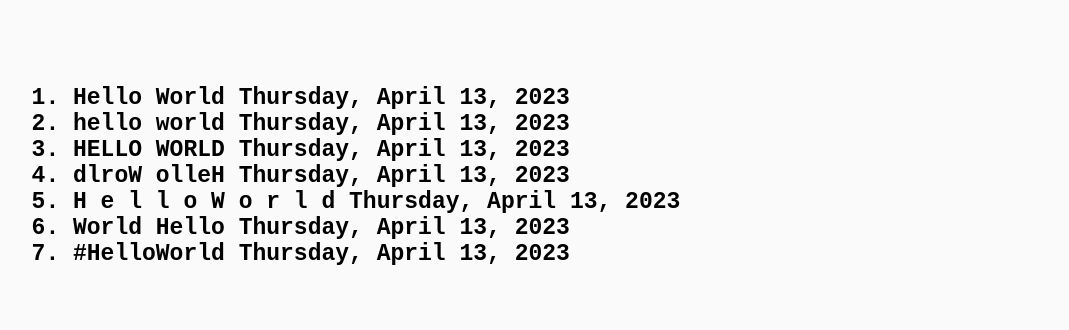
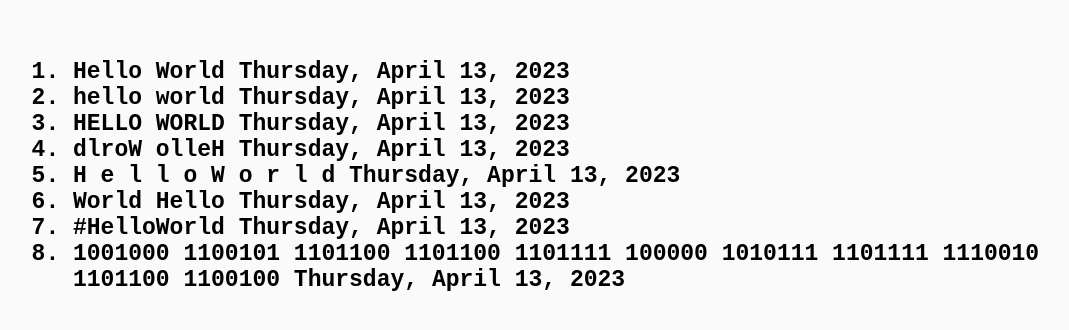
Before and after one commit to heldersonfarias/treino, a React (Create React App) app in the folder Módulo 2/React/introducao-ao-react/: page / in a window 1280 px wide. Shown: the part 224-554 px from the top of the page, without its empty margins (55-1124 px from the left). Built offline with nearby package versions, Linux system fonts and the light colour scheme.

Commit message:
Oitavo Hello, World

```diff
--- a/Módulo 2/React/introducao-ao-react/src/App.js
+++ b/Módulo 2/React/introducao-ao-react/src/App.js
@@ -13,6 +13,7 @@ function App() {
       words.split('').join(' '),
       words.split(' ').reverse().join(' '),
       '#' + words.split(' ').join(''),
+      toBase(words, 2)
     ]
   }
 
```
